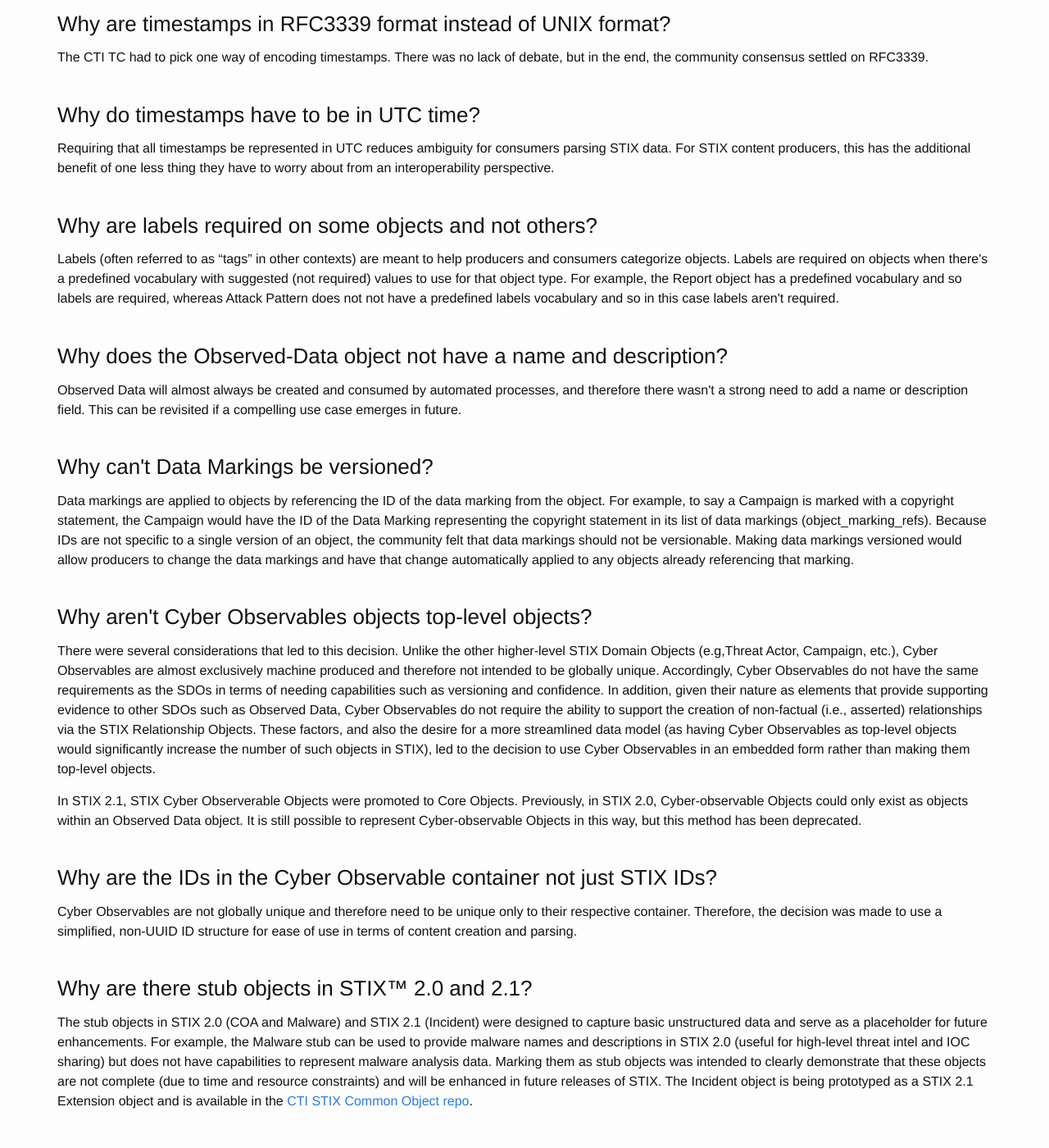
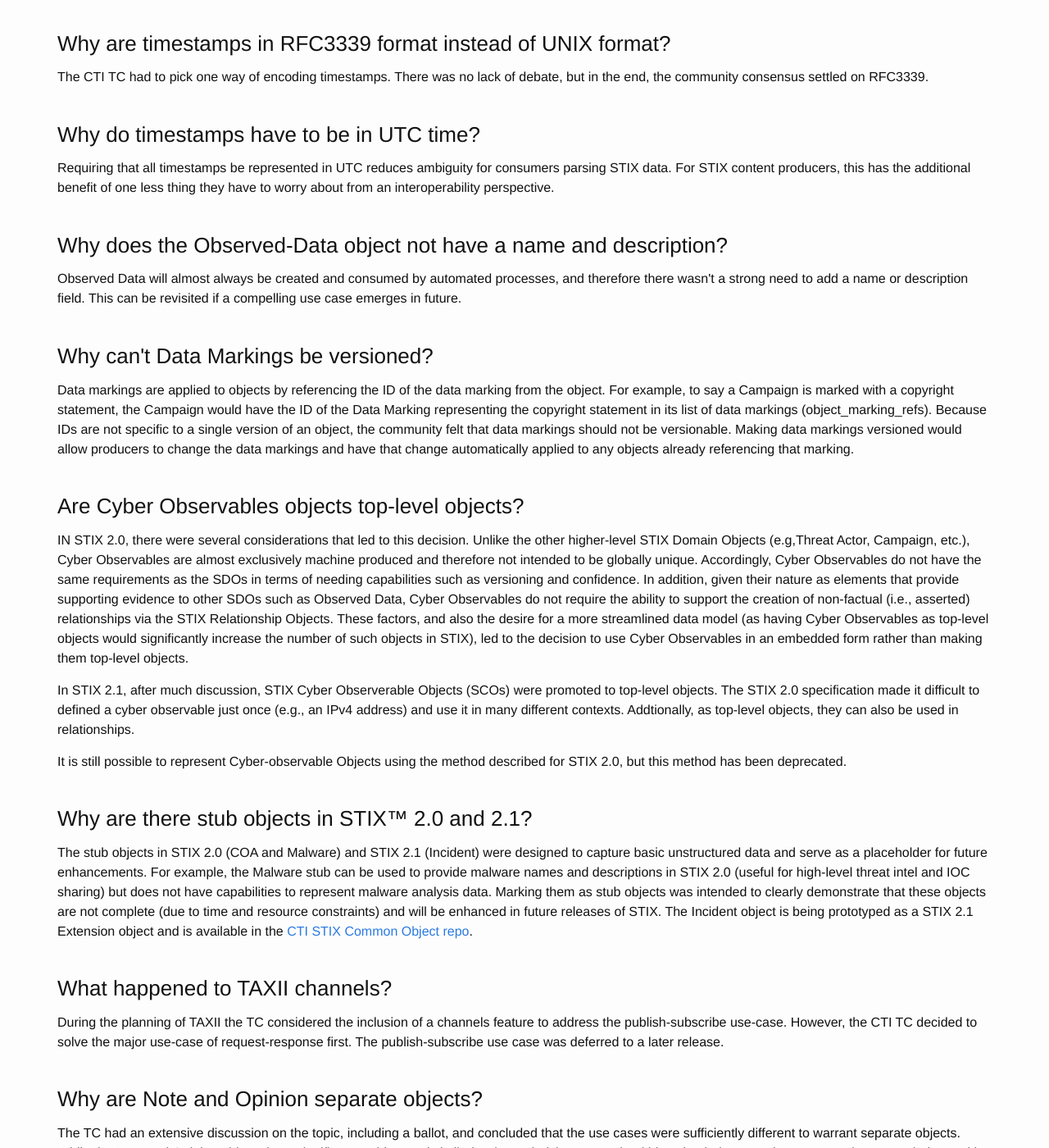
Before and after one commit to oasis-open/cti-documentation, a Jekyll site: the page built from faq.md, in a window 1280 px wide and 1400 px high, scrolled down 3112 px. Shown: the whole window at 82% size. Built offline with Jekyll 4.4.1, drawn with Linux system fonts in a browser that asks for light colours; some of the changed text lies outside the part shown.

Commit message:
Update faq.md

```diff
--- a/faq.md
+++ b/faq.md
@@ -106,10 +106,6 @@
 
 Requiring that all timestamps be represented in UTC reduces ambiguity for consumers parsing STIX data. For STIX content producers, this has the additional benefit of one less thing they have to worry about from an interoperability perspective.
 
-### Why are labels required on some objects and not others? ###
-
-Labels (often referred to as “tags” in other contexts) are meant to help producers and consumers categorize objects. Labels are required on objects when there's a predefined vocabulary with suggested (not required) values to use for that object type. For example, the Report object has a predefined vocabulary and so labels are required, whereas Attack Pattern does not not have a predefined labels vocabulary and so in this case labels aren't required.
-
 ### Why does the Observed-Data object not have a name and description? ###
 
 Observed Data will almost always be created and consumed by automated processes, and therefore there wasn't a strong need to add a name or description field. This can be revisited if a compelling use case emerges in future.
@@ -118,15 +114,13 @@
 
 Data markings are applied to objects by referencing the ID of the data marking from the object. For example, to say a Campaign is marked with a copyright statement, the Campaign would have the ID of the Data Marking representing the copyright statement in its list of data markings (object_marking_refs). Because IDs are not specific to a single version of an object, the community felt that data markings should not be versionable. Making data markings versioned would allow producers to change the data markings and have that change automatically applied to any objects already referencing that marking.
 
-### Why aren't Cyber Observables objects top-level objects? ###
+### Are Cyber Observables objects top-level objects? ###
 
-There were several considerations that led to this decision. Unlike the other higher-level STIX Domain Objects (e.g,Threat Actor, Campaign, etc.), Cyber Observables are almost exclusively machine produced and therefore not intended to be globally unique. Accordingly, Cyber Observables do not have the same requirements as the SDOs in terms of needing capabilities such as versioning and confidence. In addition, given their nature as elements that provide supporting evidence to other SDOs such as Observed Data, Cyber Observables do not require the ability to support the creation of non-factual (i.e., asserted) relationships via the STIX Relationship Objects. These factors, and also the desire for a more streamlined data model (as having Cyber Observables as top-level objects would significantly increase the number of such objects in STIX), led to the decision to use Cyber Observables in an embedded form rather than making them top-level objects.
+IN STIX 2.0, there were several considerations that led to this decision. Unlike the other higher-level STIX Domain Objects (e.g,Threat Actor, Campaign, etc.), Cyber Observables are almost exclusively machine produced and therefore not intended to be globally unique. Accordingly, Cyber Observables do not have the same requirements as the SDOs in terms of needing capabilities such as versioning and confidence. In addition, given their nature as elements that provide supporting evidence to other SDOs such as Observed Data, Cyber Observables do not require the ability to support the creation of non-factual (i.e., asserted) relationships via the STIX Relationship Objects. These factors, and also the desire for a more streamlined data model (as having Cyber Observables as top-level objects would significantly increase the number of such objects in STIX), led to the decision to use Cyber Observables in an embedded form rather than making them top-level objects.
 
-In STIX 2.1, STIX Cyber Observerable Objects were promoted to Core Objects. Previously, in STIX 2.0, Cyber-observable Objects could only exist as objects within an Observed Data object. It is still possible to represent Cyber-observable Objects in this way, but this method has been deprecated.
+In STIX 2.1, after much discussion, STIX Cyber Observerable Objects (SCOs) were promoted to top-level objects. The STIX 2.0 specification made it difficult to defined a cyber observable just once (e.g., an IPv4 address) and use it in many different contexts.  Addtionally, as top-level objects, they can also be used in relationships.
 
-### Why are the IDs in the Cyber Observable container not just STIX IDs? ###
-
-Cyber Observables are not globally unique and therefore need to be unique only to their respective container. Therefore, the decision was made to use a simplified, non-UUID ID structure for ease of use in terms of content creation and parsing.
+It is still possible to represent Cyber-observable Objects using the method described for STIX 2.0, but this method has been deprecated.
 
 ### Why are there stub objects in STIX™ 2.0 and 2.1? ###
 
@@ -146,16 +140,6 @@
 
 The TC will make a best effort to avoid making either forwards or backwards-breaking changes in minor releases. That said, on occasion breaking changes may need to be made. For example, with stub objects the TC will more than likely make forward and backward-breaking changes, but these objects are marked as such and should not be considered stable. Other forward or backward breaking changes will be done carefully and only when the TC deems that the justification of doing so justifies the potential impact on implementers.
 
-### Why are there fewer objects in STIX™ 2.0/Cyber Observables than there were in the previous versions? ###
-
-The community focused on developing objects that saw significant usage in practice. Many CybOX objects were defined but never (or rarely) used.
-
-### I was using CybOX™ <Object X> before, but now I can't find it, what should I do? ###
-
-If you were using a CybOX object and it's not a part of STIX 2, let us know! Create the object as a STIX 2.1 Extension and submit it to the [CTI STIX Common Object repository](https://github.com/oasis-open/cti-stix-common-objects) to give it greater visibility.
-
-If you're a TC member, post to the cti-cybox@lists.oasis-open.org list. If you're not, post to cti-comment@lists.oasis-open.org (instructions here: https://www.oasis-open.org/committees/comments/index.php?wg_abbrev=cti).
-
 ### Why is Location an SDO? ###
 
 Location was made an SDO for several reasons:
@@ -165,7 +149,6 @@
 - To allow third parties to provide information about a location for another object
 - To allow for re-use of Location objects
 
-
 ### Why did the TC not use normative text to describe a material change in versioning? ###
 
 The reason the TC selected this wording is because it is not possible to create formal definition of a "material change" based on STIX itself.
```
Also changed, not shown: other parts of faq.md (+2 -2 lines).
